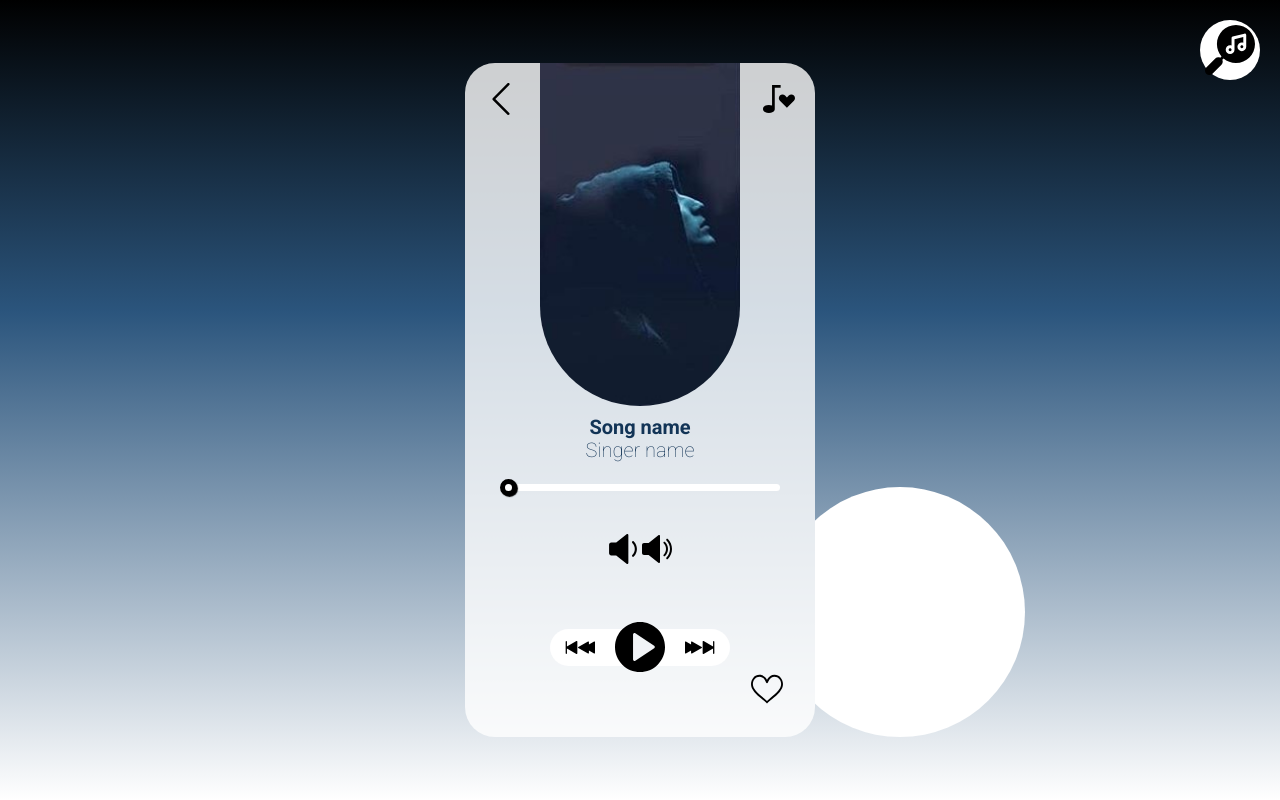
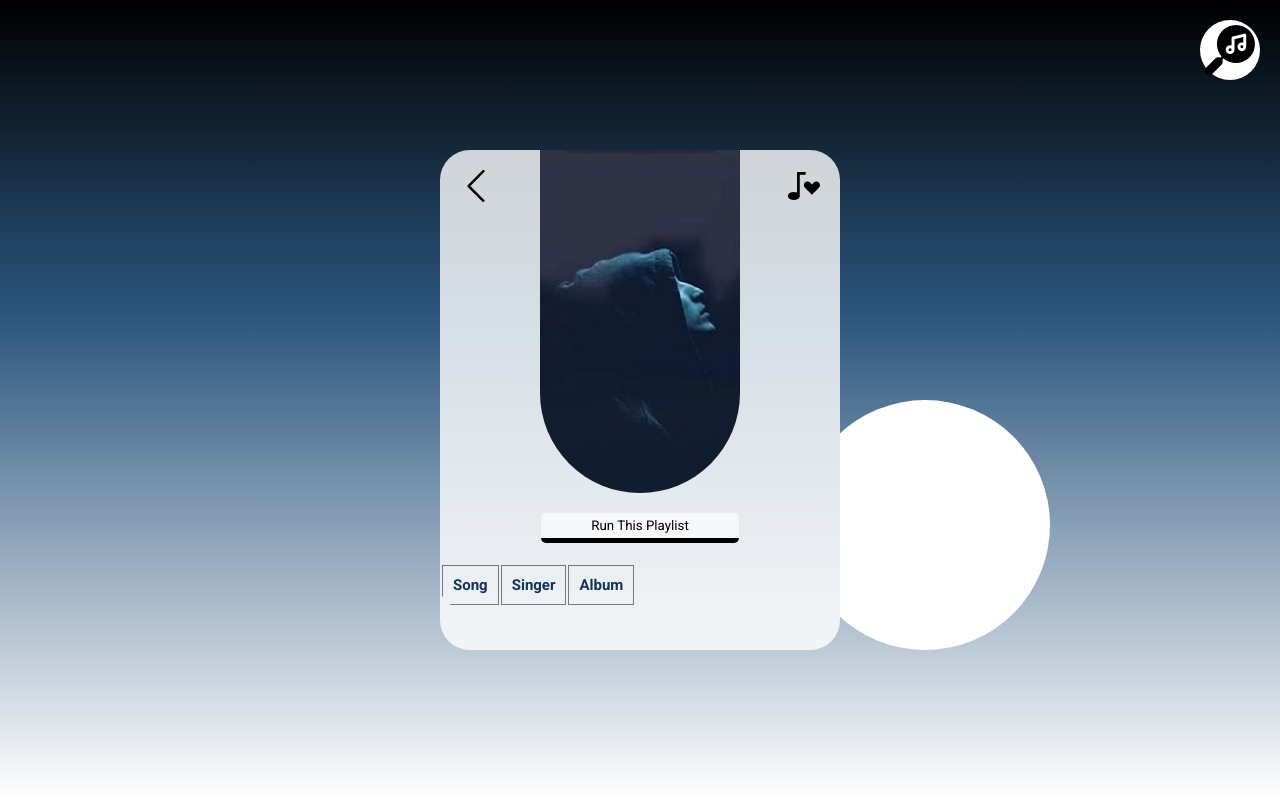
Before and after one commit to audioplayer/audioplayer.github.io, a plain HTML site: page index.html in a window 1280 px wide. Both pictures are taken after a click on the element 779 px from the left and 98 px from the top of the page. Drawn offline with Linux system fonts and the light colour scheme.

Commit message:
Fixed bug with JSON

```diff
--- a/script.js
+++ b/script.js
@@ -7,14 +7,7 @@ let oddprev = 2;
 let oddlove = 2;
 
 let main = []
-let lovi = [{
-	album: "Curtain Call: The Hits",
-	author: "Eminem",
-	autpic: "https://cdns-images.dzcdn.net/images/artist/0707267475580b1b82f4da20a1b295c6/1000x1000-000000-80-0-0.jpg",
-	cover: "https://cdns-images.dzcdn.net/images/cover/e2b36a9fda865cb2e9ed1476b6291a7d/1000x1000-000000-80-0-0.jpg",
-	name: "Lose Yourself",
-	src: "https://cdns-preview-1.dzcdn.net/stream/c-13039fed16a173733f227b0bec631034-12.mp3"
-	}]
+let lovi = []
 
 
 let onAlla = document.querySelector('.notif')
@@ -132,10 +125,10 @@ function next () {
 	let sing = main[audioCou].name
 
 	if(sing.length > 20) {
-		sing = sing.split('').slice(0,20).join(" ") + "..."
+		sing = sing.split('').slice(0,20).join('') + "..."
 	}
 	if(txt.length > 20) {
-		txt = sing.split('').slice(0,20).join(" ") + "..."
+		txt = sing.split('').slice(0,20).join('') + "..."
 	}
 
 
@@ -355,10 +348,10 @@ function lovelist() {
 
 	tbody.remove()
 	table2.append(tbode)
-
-	lovemus = localStorage.getItem("lovemusics");
-	lovi = JSON.parse(lovemus);
-
+	if(localStorage.getItem("lovemusics")){
+		lovemus = localStorage.getItem("lovemusics");
+		lovi = JSON.parse(lovemus);
+	}
 	for(let j = 1; j < lovi.length; j++){
 
 		let tr = document.createElement('tr')
```
Also changed, not shown: index.html (line endings or trailing spaces).
